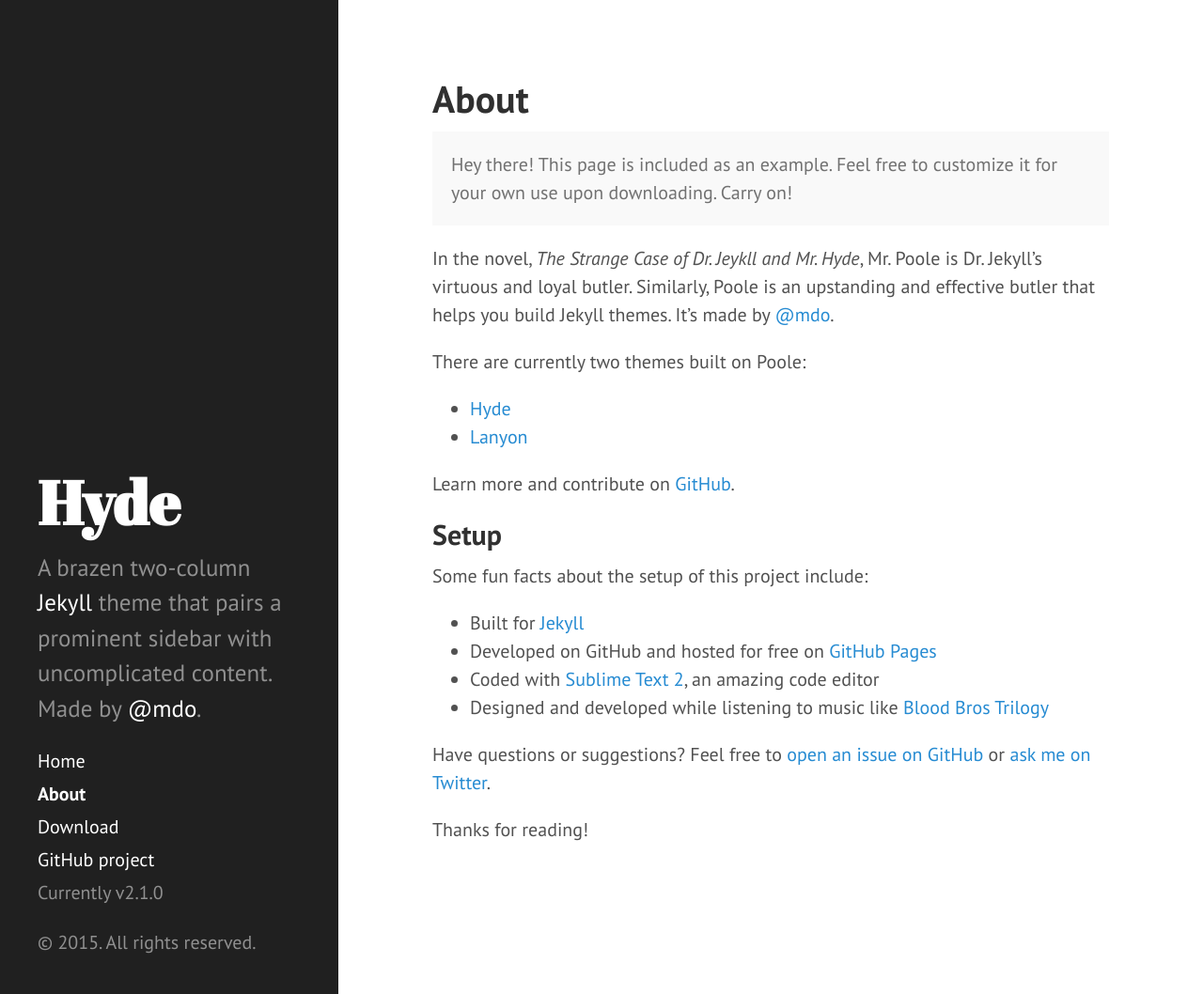
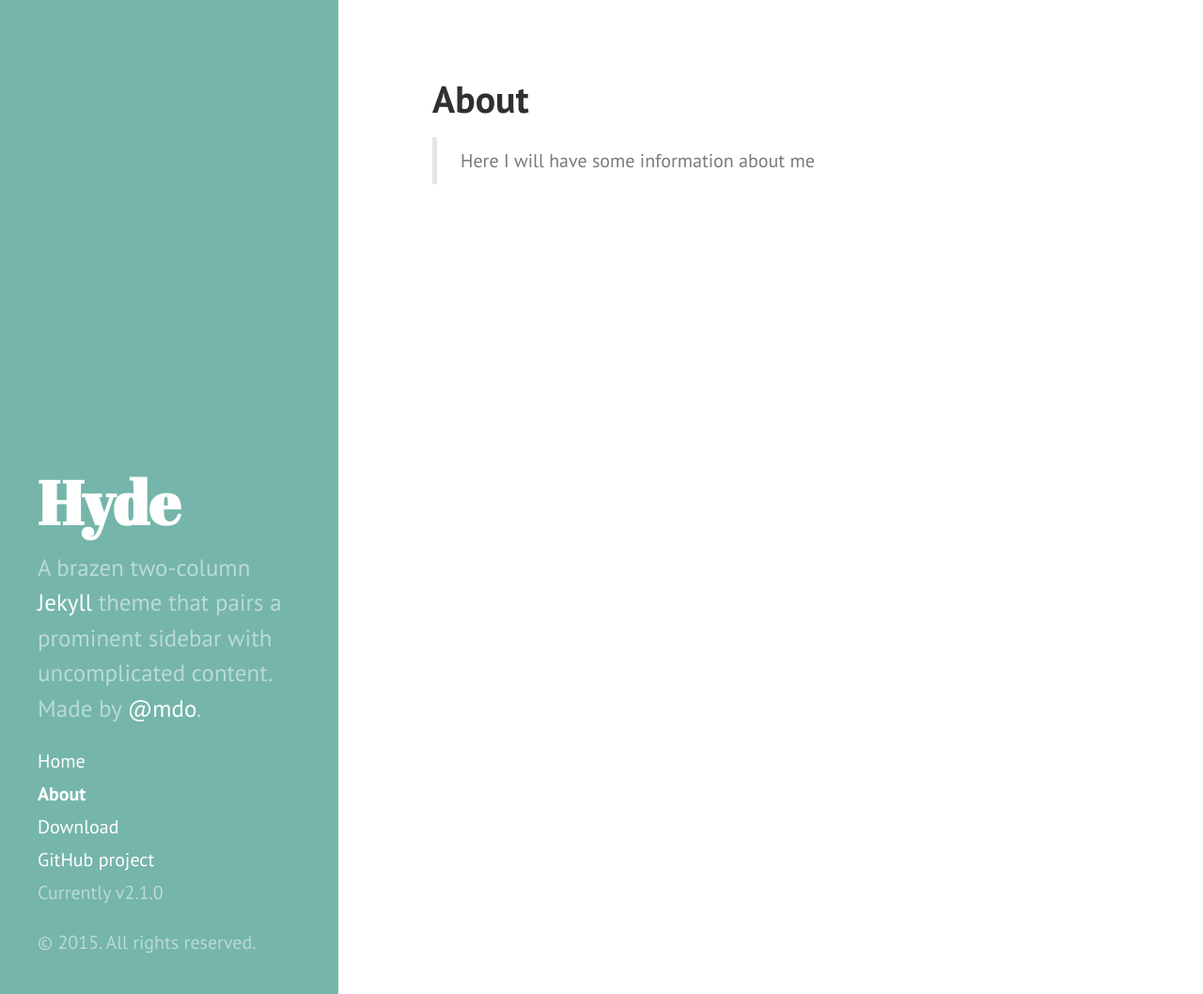
Before and after one commit to thomas-coudrat/thomas-coudrat.github.io, a Jekyll site: the page built from about.md, in a window 1280 px wide and 1058 px high. Shown: the whole window at 94% size. Built offline with Jekyll 4.4.1, drawn with Linux system fonts in a browser that asks for light colours; Markdown is read by kramdown in place of the engine named in the settings.

Commit message:
Lots of deletions, and color theme change

```diff
--- a/_layouts/default.html
+++ b/_layouts/default.html
@@ -3,7 +3,7 @@
 
   {% include head.html %}
 
-  <body>
+  <body class="theme-base-0c">
 
     {% include sidebar.html %}
 
--- a/about.md
+++ b/about.md
@@ -3,28 +3,4 @@ layout: page
 title: About
 ---
 
-<p class="message">
-  Hey there! This page is included as an example. Feel free to customize it for your own use upon downloading. Carry on!
-</p>
-
-In the novel, *The Strange Case of Dr. Jeykll and Mr. Hyde*, Mr. Poole is Dr. Jekyll's virtuous and loyal butler. Similarly, Poole is an upstanding and effective butler that helps you build Jekyll themes. It's made by [@mdo](https://twitter.com/mdo).
-
-There are currently two themes built on Poole:
-
-* [Hyde](http://hyde.getpoole.com)
-* [Lanyon](http://lanyon.getpoole.com)
-
-Learn more and contribute on [GitHub](https://github.com/poole).
-
-## Setup
-
-Some fun facts about the setup of this project include:
-
-* Built for [Jekyll](http://jekyllrb.com)
-* Developed on GitHub and hosted for free on [GitHub Pages](https://pages.github.com)
-* Coded with [Sublime Text 2](http://sublimetext.com), an amazing code editor
-* Designed and developed while listening to music like [Blood Bros Trilogy](https://soundcloud.com/maddecent/sets/blood-bros-series)
-
-Have questions or suggestions? Feel free to [open an issue on GitHub](https://github.com/poole/issues/new) or [ask me on Twitter](https://twitter.com/mdo).
-
-Thanks for reading!
+> Here I will have some information about me
```
Also changed, not shown: _posts/2012-02-06-whats-jekyll.md (deleted, +0 -12 lines), _posts/2012-02-07-example-content.md (deleted, +0 -138 lines), _posts/2013-12-28-introducing-hyde.md (deleted, +0 -37 lines), _posts/2014-02-17-Site-in-construction.md (added, +6 -0 lines), README.md.
